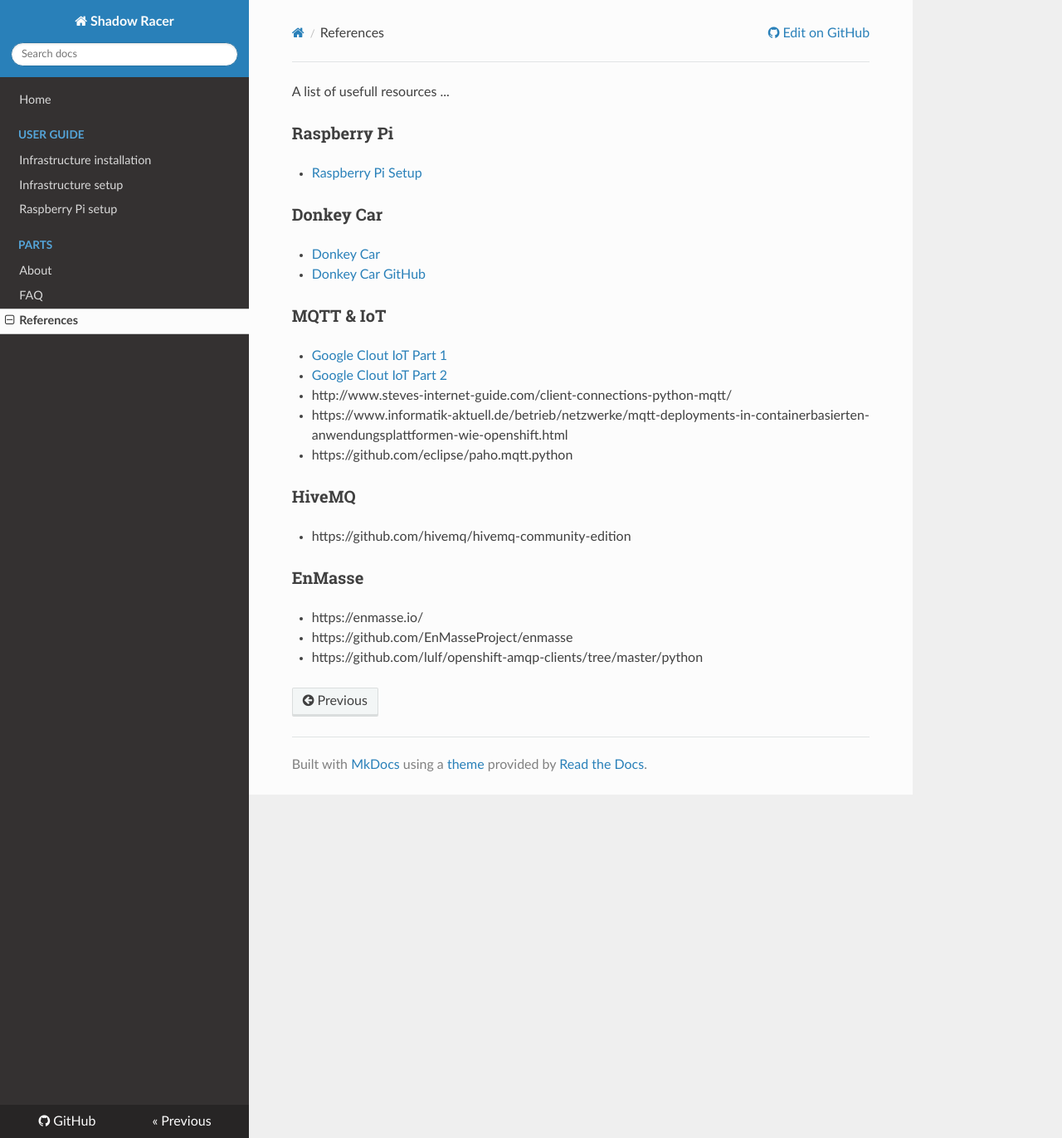
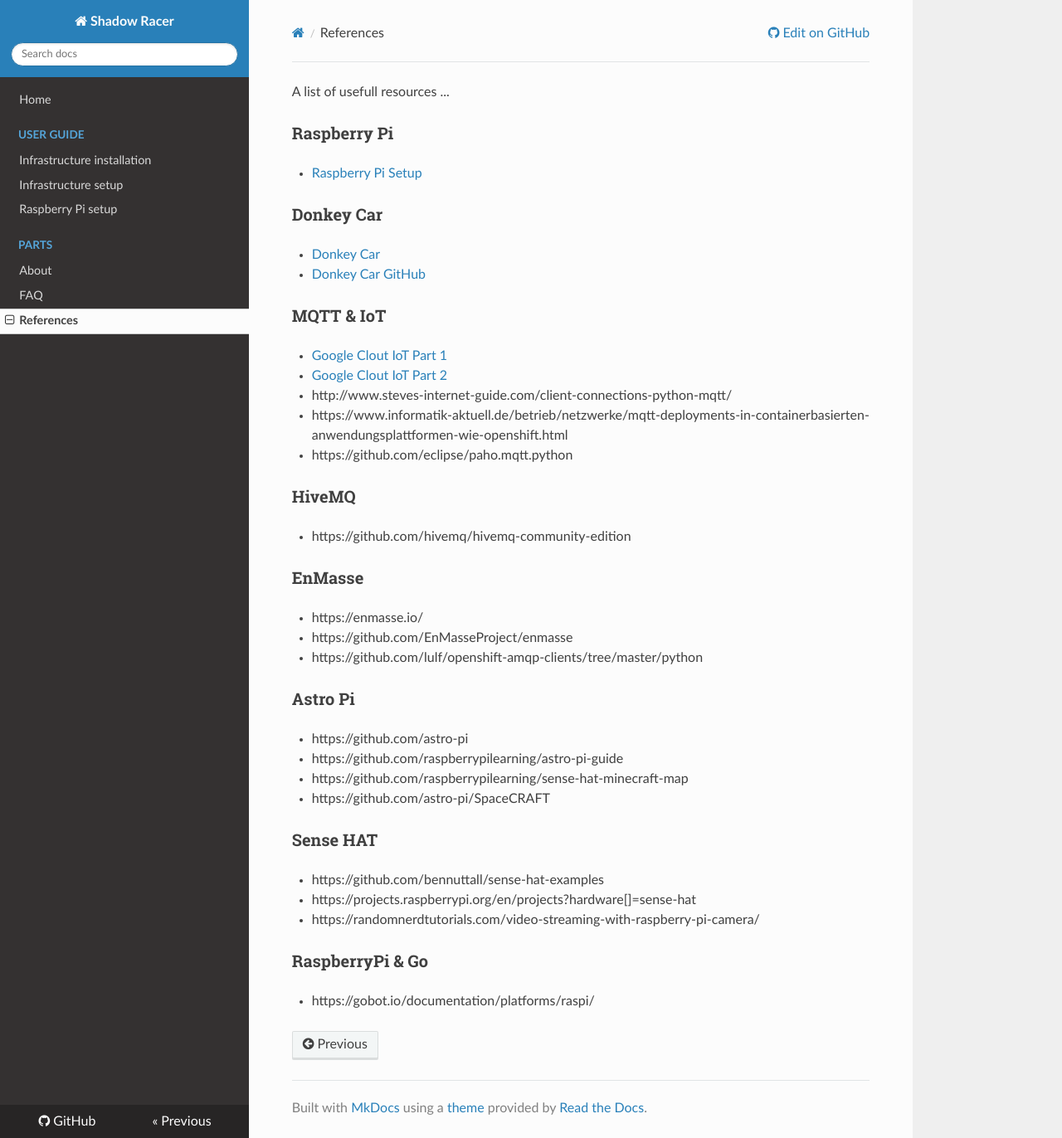
Before and after one commit to mickume/cloudpi, an MkDocs documentation site: the page built from docs/references.md, in a window 1280 px wide and 1372 px high. Shown: the whole window at 83% size. Built offline with MkDocs 1.6.1, drawn with Linux system fonts in a browser that asks for light colours; nearby versions of some CDN libraries; old or Windows-style settings are respelled for this version of MkDocs.

```diff
--- a/docs/references.md
+++ b/docs/references.md
@@ -22,3 +22,22 @@ A list of usefull resources ...
 * https://enmasse.io/
 * https://github.com/EnMasseProject/enmasse
 * https://github.com/lulf/openshift-amqp-clients/tree/master/python
+
+### Astro Pi
+
+* https://github.com/astro-pi
+* https://github.com/raspberrypilearning/astro-pi-guide
+
+* https://github.com/raspberrypilearning/sense-hat-minecraft-map
+* https://github.com/astro-pi/SpaceCRAFT
+
+
+### Sense HAT
+
+* https://github.com/bennuttall/sense-hat-examples
+* https://projects.raspberrypi.org/en/projects?hardware[]=sense-hat
+* https://randomnerdtutorials.com/video-streaming-with-raspberry-pi-camera/
+
+### RaspberryPi & Go
+
+* https://gobot.io/documentation/platforms/raspi/
```
Also changed, not shown: docs/guide/setup_raspberry.md (+8 -2 lines), 3 other files.
